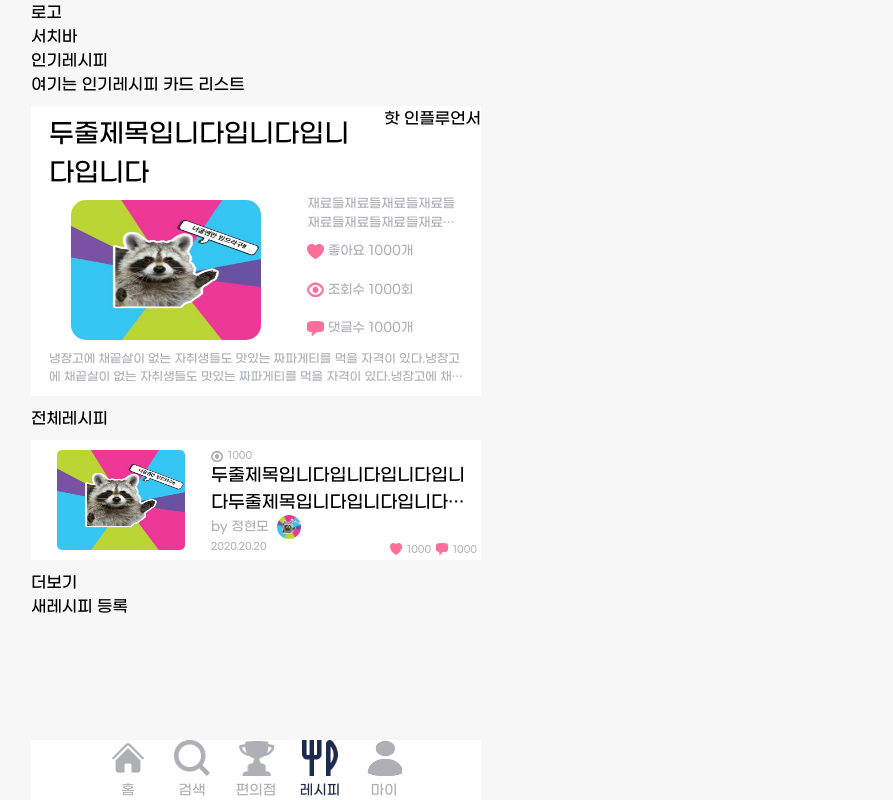
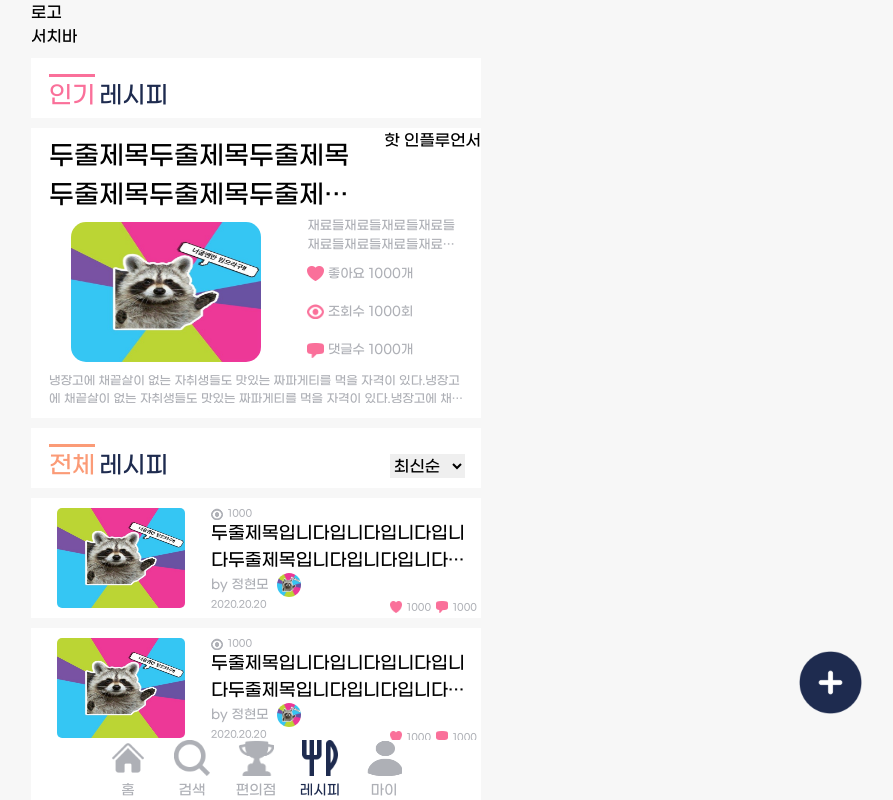
Before and after one commit to PyeonHalLae/Pnale, a React (Vite) app in the folder FrontEnd/: page /recipe in a window 1280 px wide. Shown: the whole page, without its empty margins (384-1277 px from the left). Built offline with nearby package versions, Linux system fonts and the light colour scheme; what recoil-persist would draw is missing.

Commit message:
feat: RecipeCreate, RecipeDetail 라우터 추가

```diff
--- a/FrontEnd/src/App.tsx
+++ b/FrontEnd/src/App.tsx
@@ -17,9 +17,11 @@ import MyPageRecipe from "@components/mypage/MyPageRecipe";
 //김효인 라우터
 import Recipe from "@components/recipe/Recipe";
 import RecipeList from "@components/recipe/RecipeList";
+import RecipeCreate from "@components/recipe/RecipeCreate";
 
 import SearchTest2 from "@components/search/search2/SearchTest2";
 import PyenE2 from "@components/pyunE/pyunE2/PyenE2";
+import RecipeDetail from "@components/recipe/RecipeDetail";
 
 function App() {
   console.log("시작");
@@ -52,6 +54,8 @@ function App() {
         {/* 김효인 개발 페이지*/}
         <Route path="recipe" element={<Recipe />}>
           <Route path="" element={<RecipeList />} />
+          <Route path="create" element={<RecipeCreate />} />
+          <Route path=":recipeId" element={<RecipeDetail />} />
         </Route>
       </Route>
 
--- a/FrontEnd/src/components/recipe/PopularRecipeRoller.tsx
+++ b/FrontEnd/src/components/recipe/PopularRecipeRoller.tsx
@@ -9,15 +9,13 @@ interface recipeType {
   userName: string;
   userImg: string;
   createdDate: string;
+  recipeId: number;
 }
 
 const PopularRecipeRoller = ({ popularRecipeList }: { popularRecipeList: recipeType[] }) => {
-  console.log(popularRecipeList);
   return (
     <div>
-      <div>인기레시피</div>
-      <div>
-        여기는 인기레시피 카드 리스트
+      {/* 여기는 인기레시피 카드 리스트 */}
       {popularRecipeList &&
         popularRecipeList.map((popularRecipeItem, index) => (
           <PopularRecipeCard
@@ -26,7 +24,6 @@ const PopularRecipeRoller = ({ popularRecipeList }: { popularRecipeList: recipeT
           />
         ))}
     </div>
-    </div>
   );
 };
 
--- /dev/null
+++ b/FrontEnd/src/components/recipe/RecipeCreate.tsx
@@ -0,0 +1,5 @@
+const RecipeCreate = () => {
+  return <div>RecipeCreate</div>;
+};
+
+export default RecipeCreate;
--- /dev/null
+++ b/FrontEnd/src/components/recipe/RecipeDetail.tsx
@@ -0,0 +1,8 @@
+import { useParams } from "react-router-dom";
+
+const RecipeDetail = () => {
+  const { recipeId } = useParams();
+  return <div>RecipeDetail {recipeId}</div>;
+};
+
+export default RecipeDetail;
--- a/FrontEnd/src/components/recipe/RecipeList.tsx
+++ b/FrontEnd/src/components/recipe/RecipeList.tsx
@@ -2,6 +2,8 @@ import { useEffect, useState } from "react";
 
 import RecipeCard from "@components/common/RecipeCard";
 import PopularRecipeRoller from "./PopularRecipeRoller";
+import tw from "tailwind-styled-components";
+import { useNavigate } from "react-router-dom";
 
 interface recipeType {
   recipeTitle: string;
@@ -12,62 +14,158 @@ interface recipeType {
   userName: string;
   userImg: string;
   createdDate: string;
+  recipeId: number;
 }
+// 제목, 대표사진, 조회수, 좋아요, 댓글수, 작성자닉네임, 작성자이미지, 작성일, 레시피 아이디
 
 const RecipeList = () => {
   const [popularRecipeList, setPopularRecipeList] = useState<recipeType[]>([]);
   const [recipeList, setRecipeList] = useState<recipeType[]>([]);
+  const [listSortBy, setListSortBy] = useState<string>("latest");
+
+  const navigate = useNavigate();
 
   useEffect(() => {
     setRecipeList([
       {
-        recipeTitle: "두줄제목입니다입니다입니다입니다",
-        recipeImg: "/public/img/test/너굴맨레시피.jpg",
+        recipeTitle:
+          "두줄제목입니다입니다입니다입니다두줄제목입니다입니다입니다입니다두줄제목입니다입니다입니다입니다두줄제목입니다입니다입니다입니다",
+        recipeImg: "/img/test/너굴맨레시피.jpg",
         viewCnt: 1000,
         likeCnt: 1000,
         commentCnt: 1000,
         userName: "정현모",
-        userImg: "/public/img/test/너굴맨레시피.jpg",
+        userImg: "/img/test/너굴맨레시피.jpg",
         createdDate: "2020.20.20",
+        recipeId: 1,
         // recipeId 도 받아와야함
       },
     ]);
     setPopularRecipeList([
       {
-        recipeTitle: "두줄제목입니다입니다입니다입니다",
-        recipeImg: "/public/img/test/너굴맨레시피.jpg",
+        recipeTitle: "두줄제목두줄제목두줄제목두줄제목두줄제목두줄제목두줄제목두줄제목",
+        recipeImg: "/img/test/너굴맨레시피.jpg",
         viewCnt: 1000,
         likeCnt: 1000,
         commentCnt: 1000,
         userName: "정현모",
-        userImg: "/public/img/test/너굴맨레시피.jpg",
+        userImg: "/img/test/너굴맨레시피.jpg",
         createdDate: "2020.20.20",
+        recipeId: 1,
         // recipeId 도 받아와야함
       },
     ]);
   }, []);
 
   return (
-    <>
+    <div className="relative">
       <div>로고</div>
       <div>서치바</div>
-      {/* 인기 레시피 컨테이너 */}
-      <PopularRecipeRoller popularRecipeList={popularRecipeList} />
+      <div>
+        <ContentTitle>
+          <TitleTextPeach>인기</TitleTextPeach>
+          <TitleText>레시피</TitleText>
+        </ContentTitle>
+        {/* 인기 레시피 컨테이너 */}
+        <PopularRecipeRoller popularRecipeList={popularRecipeList} />
+      </div>
+
       {/* 전체 레시피 컨테이너 */}
       <div>
-        <div>전체레시피</div>
+        <ContentTitle>
+          <TitleTextOrange>전체 </TitleTextOrange>
+          <TitleText>레시피</TitleText>
+
+          <SortSelectBox
+            value={listSortBy}
+            onChange={(e) => {
+              console.log(e.target.value);
+              setListSortBy(() => {
+                return e.target.value;
+              });
+            }}
+          >
+            <option value="latest">최신순</option>
+            <option value="popular">인기순</option>
+          </SortSelectBox>
+        </ContentTitle>
         <div>
-          {/* {recipeList  [] && */}
+          {/* 5개씩 늘어날 것. */}
+          {recipeList.map((recipeItem, index) => (
+            <RecipeCard
+              // onClick={navigateHandler(recipeItem.recipeId)}
+              key={recipeItem.recipeTitle + index}
+              recipeInfo={recipeItem}
+            />
+          ))}
+          {recipeList.map((recipeItem, index) => (
+            <RecipeCard key={recipeItem.recipeTitle + index} recipeInfo={recipeItem} />
+          ))}
+          {recipeList.map((recipeItem, index) => (
+            <RecipeCard key={recipeItem.recipeTitle + index} recipeInfo={recipeItem} />
+          ))}
+          {recipeList.map((recipeItem, index) => (
+            <RecipeCard key={recipeItem.recipeTitle + index} recipeInfo={recipeItem} />
+          ))}
           {recipeList.map((recipeItem, index) => (
             <RecipeCard key={recipeItem.recipeTitle + index} recipeInfo={recipeItem} />
           ))}
         </div>
       </div>
       {/* 새 레시피 등록 버튼 */}
-      <div>더보기</div>
-      <div>새레시피 등록</div>
-    </>
+      <ViewMoreBtnBox>
+        <ViewMoreBtn
+          onClick={() => {
+            console.log("ㅎㅎ");
+          }}
+        >
+          더보기
+        </ViewMoreBtn>
+      </ViewMoreBtnBox>
+      <CreateBtn
+        onClick={() => {
+          navigate("/recipe/create");
+        }}
+        src="/public/img/btn/create-recipe.png"
+      />
+    </div>
   );
 };
 
 export default RecipeList;
+
+const ContentTitle = tw.div`
+relative
+  min-w-[22.5rem] max-w-[28.125rem] h-[3.75rem]
+  pt-[1rem] pb-[.625rem] pl-[1.125rem]
+  my-[.625rem] bg-white
+`;
+
+const TitleText = tw.div`
+  text-[1.5rem] text-common-text-color h-[100%] inline-block align-text-bottom
+`;
+const TitleTextPeach = tw(TitleText)`
+  text-common-peach border-t-common-peach border-t-[.1875rem] mr-[.25rem] box-content
+`;
+const TitleTextOrange = tw(TitleTextPeach)`
+  text-common-orange border-t-common-orange
+`;
+
+// 여기고쳐야함
+const SortSelectBox = tw.select`
+  absolute
+  w-[4.6875rem] h-[1.5rem] text-[1rem]
+  bottom-[0.625rem] right-[1rem] outline-0
+`;
+
+const ViewMoreBtnBox = tw.div`
+  flex min-w-[22.5rem] max-w-[28.125rem] py-[1.25rem] justify-center items-center my-[.625rem]
+  text-common-text-gray-color
+`;
+const ViewMoreBtn = tw.button`
+  w-[4.6875rem] h-[1.5rem] text-center
+`;
+
+const CreateBtn = tw.img`
+  w-[4.6875rem] h-[4.6875rem] rounded-[4.6875rem] fixed z-[2] bottom-[5rem] right-[1.75rem]
+`;
```
Lines whose indentation alone changed are shown as unchanged.
